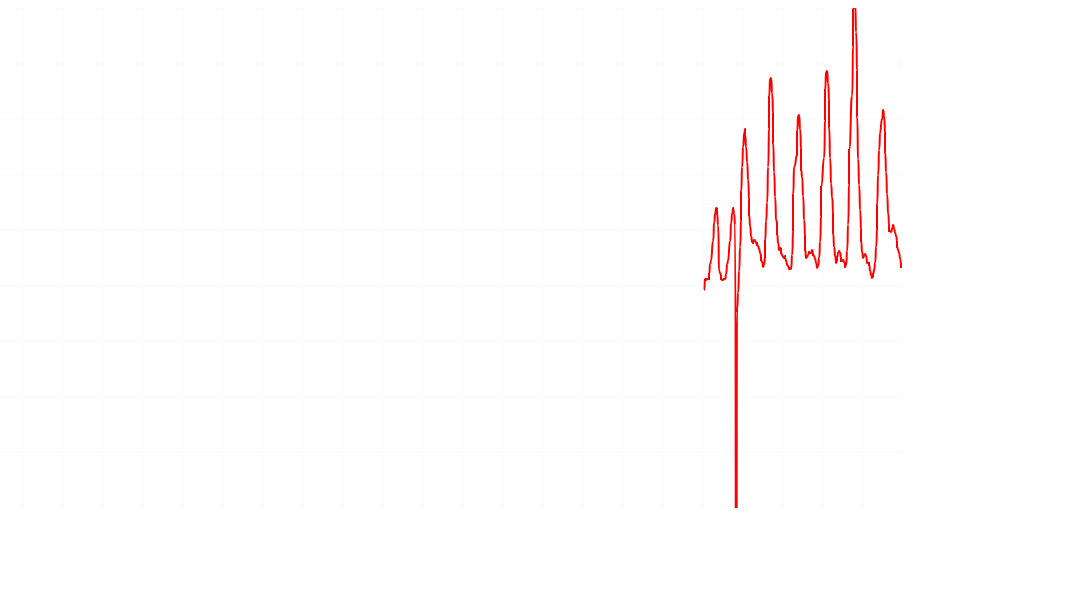
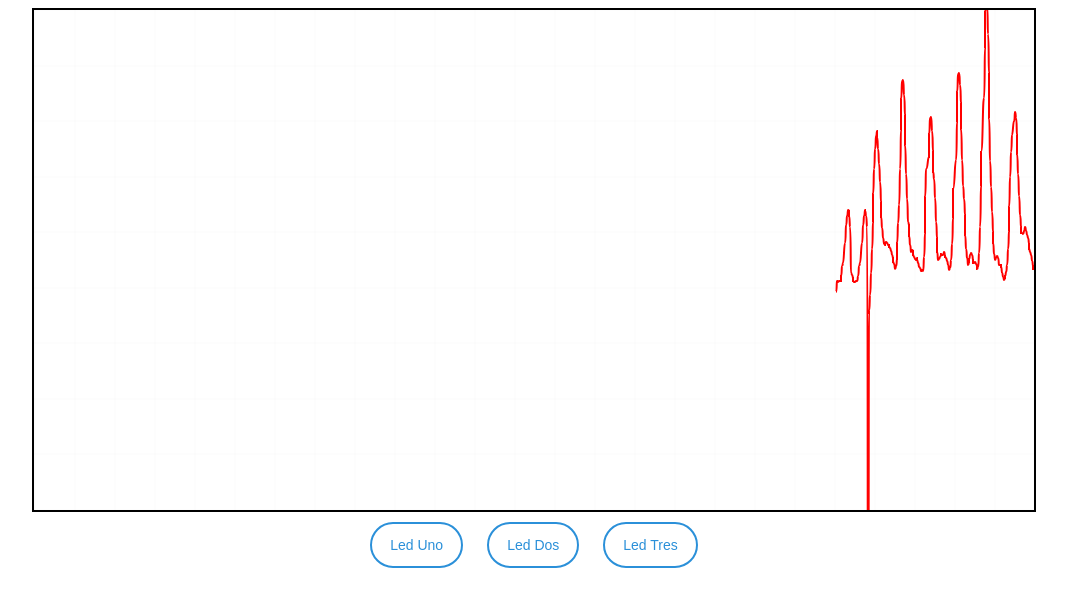
Before and after one commit to jurasec/LightBlueBeanDemo, a website: page TimeSeriesChart.html in a window 1280 px wide. Shown: the whole page, without its empty margins (106-1173 px from the left). Drawn offline with Linux system fonts and the light colour scheme.

Commit message:
se agrega hoja de estilos

```diff
--- a/TimeSeriesChart.html
+++ b/TimeSeriesChart.html
@@ -1,10 +1,17 @@
 <html>
 <head>
 	<script type="text/javascript" src="js/lib/smoothie.js"></script>
-
+	<link rel="stylesheet" type="text/css" href="css/style.css" />
 </head>
 <body>
-	<canvas id="smoothie-chart" width="1000" height="500">
+	<div style="text-align: center;">
+		<canvas style="border: 2px solid #000000;" id="smoothie-chart" width="1000" height="500">
+	</div>
+	<div style="text-align: center;">
+		<button class="button">Led Uno</button>
+		<button class="button">Led Dos</button>
+		<button class="button">Led Tres</button>
+	</div>
 	<script type="text/javascript" src="js/Chart.js"></script>
 </body>
 </html>
--- /dev/null
+++ b/css/style.css
@@ -0,0 +1,66 @@
+.button {
+  border: 0 none;
+  border-radius: 24px;
+
+  padding: 12px 18px;
+  margin: 10px;
+
+  cursor: pointer;
+
+  /*display: flex;*/
+  justify-content: center;
+  align-items: center;
+
+  flex: 0 0 160px;
+
+  text-align: center;
+  line-height: 1.3;
+  font-size: 14px;
+  color: #fff;
+  text-transform: none;
+
+  font-weight: 500;
+
+  transition: all 100ms ease-in-out;
+  background: transparent;
+  border: 2px solid #2b90d9;
+  color: #2b90d9;
+
+  /*.
+
+  .active {
+    opacity: .75;
+    transform: scale(.97);
+    transition: all 100ms ease;
+  }*/
+
+
+  /*
+  &:hover, &.-active {
+    background: #2b90d9;
+    border-color: #2b90d9;
+    color: #FFFFFF;
+  }*/
+}
+
+*:focus{
+  outline: none;
+}
+
+
+div .button:hover {
+    opacity: .9;
+    transition: all 100ms ease;
+    background: #2b90d9;
+    border-color: #2b90d9;
+    color: #FFFFFF;
+}
+
+div .button:active {
+    opacity: .65;
+    transform: scale(.97);
+    transition: all 100ms ease;
+    background: #ff7473;
+    color: #FFFFFF;
+    border-color: #FFFFFF;
+}
```
